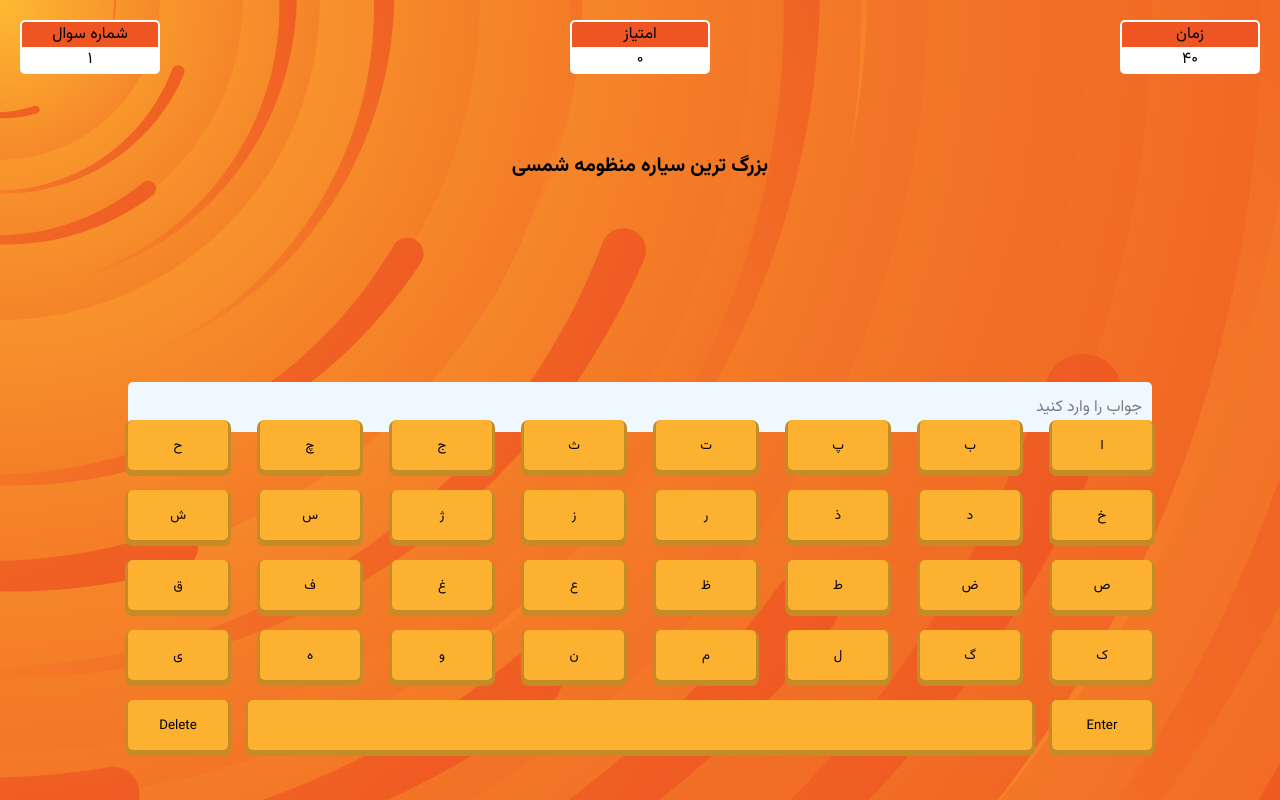
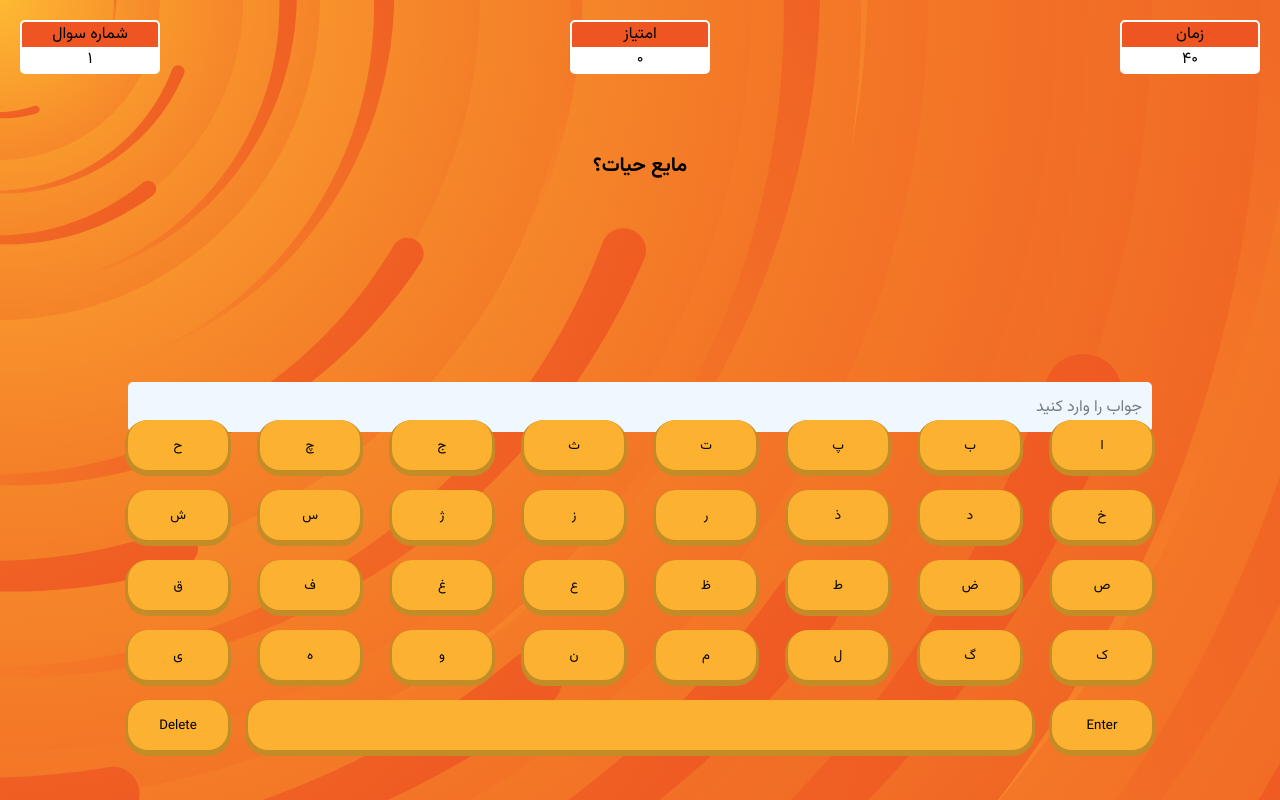
Before and after one commit to ParsaSarparast/Game, a plain HTML site: page index.html in a window 1280 px wide. Drawn offline with Linux system fonts and the light colour scheme.

Commit message:
First Commit

```diff
--- a/css/main.css
+++ b/css/main.css
@@ -157,6 +157,7 @@ button {
     align-items: center;
     justify-content: space-between;
 
+
 }
 
 
@@ -169,6 +170,7 @@ button {
     border-radius: 5px;
     box-shadow: 0px 3px 0px 3px #c48c27;
     cursor: pointer;
+    border-radius: 20px;
 }
 
 .letter:hover {
--- a/script/main.js
+++ b/script/main.js
@@ -1,11 +1,11 @@
 let game = new Game([
     {
-        title: "بزرگ ترین سیاره منظومه شمسی",
-        ans: 'مشتری',
+        title: "مایع حیات؟",
+        ans: 'اب',
         time: 45,
         score: 10
     }, {
-        title: "تنها قمر طبیعی سیاره زمین",
+        title: "تنها قمر طبیعی سیاره زمین؟",
         ans: 'ماه',
         time: 45,
         score: 10
@@ -15,8 +15,8 @@ let game = new Game([
         time: 45,
         score: 10
     },{
-        title: "مایع حیات؟",
-        ans: 'اب',
+        title: "بزرگ ترین سیاره منظومه شمسی؟",
+        ans: 'مشتری',
         time: 45,
         score: 10
     },{
```
